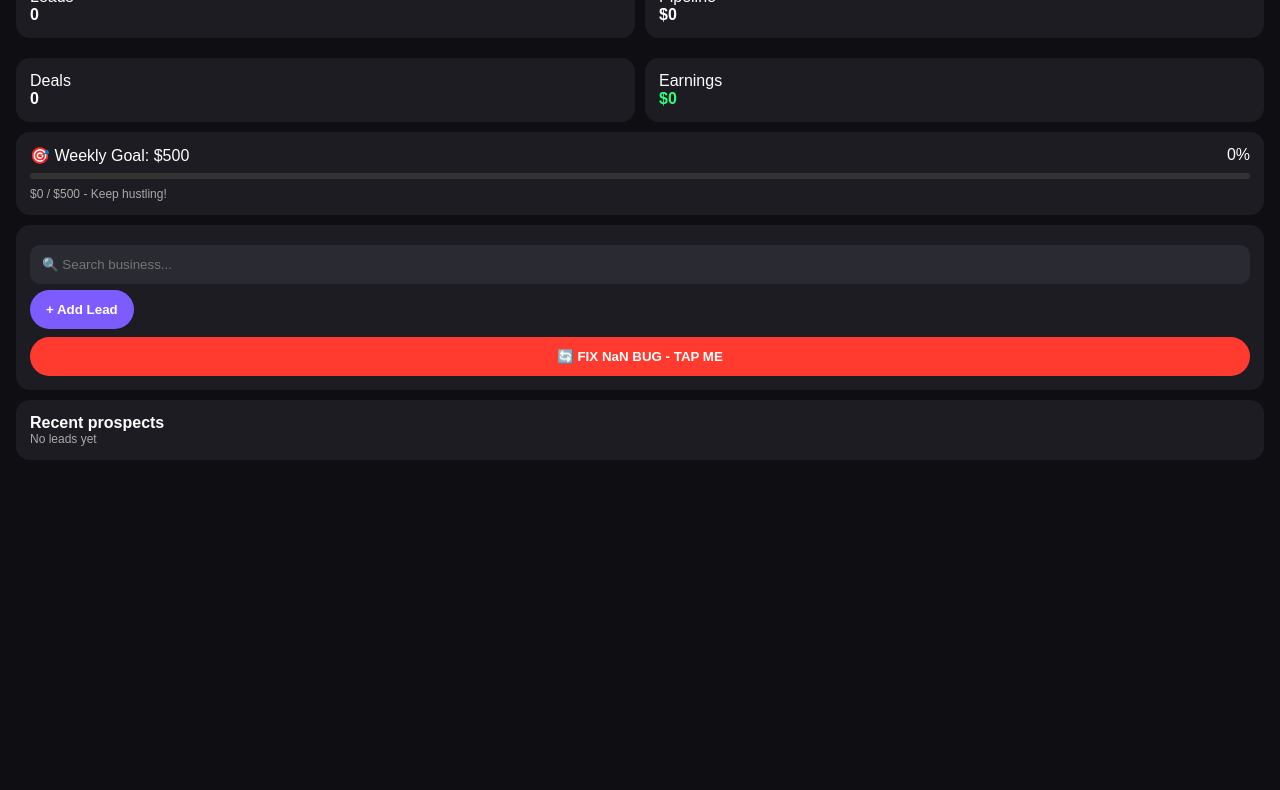
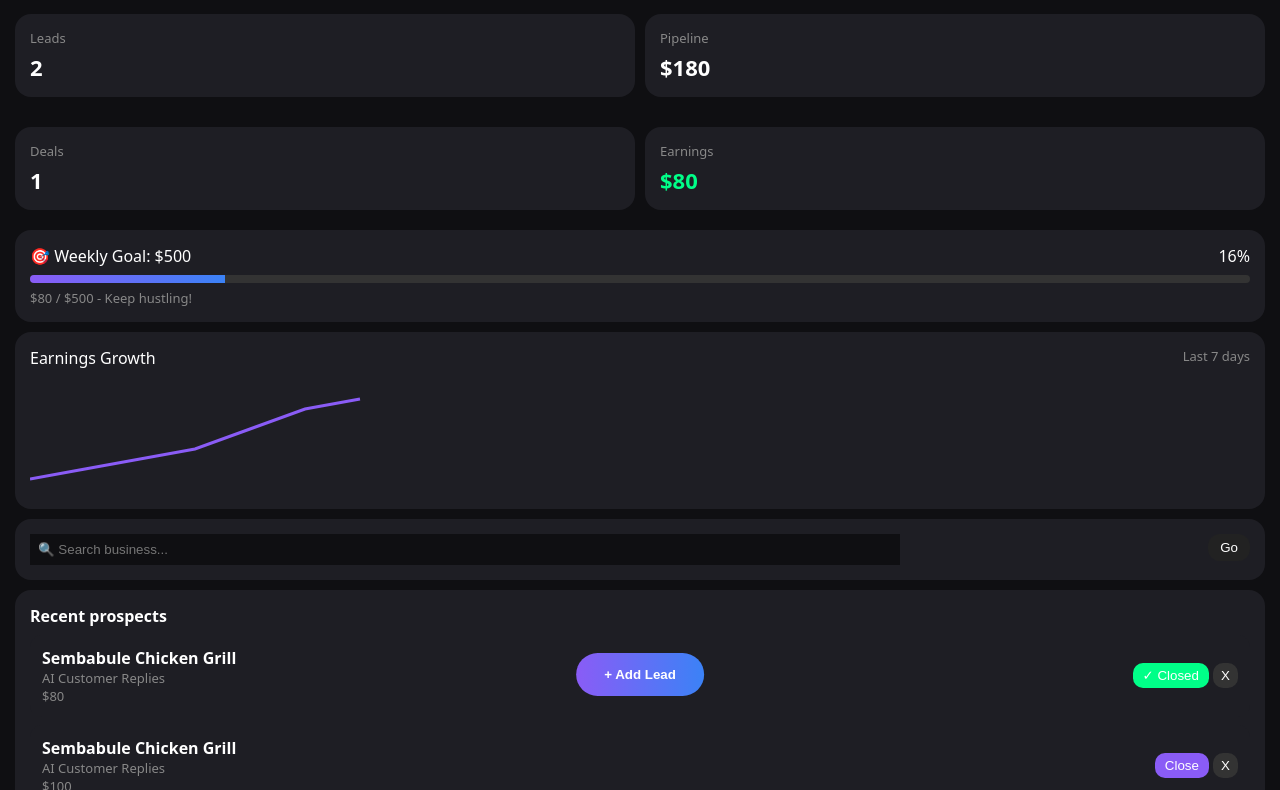
Before and after one commit to olivieelias1-commits/my-project, a plain HTML site: page index.html in a window 1280 px wide. Shown: the part 84-874 px from the top of the page. Before the commit the page ends 800 px from the top, so only its background shows below. Drawn offline with Linux system fonts and the light colour scheme.

Commit message:
Update index.html
Signed-off-by: olivieelias1-commits <olivieelias1@gmail.com>

```diff
--- a/index.html
+++ b/index.html
@@ -1,88 +1,76 @@
 <!DOCTYPE html>
 <html>
 <head>
-<meta name="viewport" content="width=device-width, initial-scale=1">
+<meta charset="UTF-8">
+<meta name="viewport" content="width=device-width, initial-scale=1.0">
 <title>My Hustle Dashboard</title>
 <style>
-body{background:#0f0f13;color:white;font-family:sans-serif;margin:0;padding:16px}
-.card{background:#1c1c22;padding:14px;border-radius:14px;margin-bottom:10px}
-.row{display:grid;grid-template-columns:1fr 1fr;gap:10px}
-h1{font-size:22px;margin:8px 0}
-.small{color:#aaa;font-size:12px}
-.green{color:#2eff7a}
-input{width:100%;padding:12px;border-radius:10px;border:0;background:#2a2a33;color:white;margin:6px 0;box-sizing:border-box}
-button{padding:12px 16px;border-radius:20px;border:0;background:#7c5cff;color:white;font-weight:bold}
+body{background:#0f0f12;color:white;font-family:system-ui;padding:15px;margin:0;padding-bottom:80px}
 .top{display:flex;justify-content:space-between;align-items:center}
+.card{background:#1e1e24;border-radius:16px;padding:15px;margin:10px 0}
+.grid{display:grid;grid-template-columns:1fr 1fr;gap:10px}
+.small{color:#888;font-size:13px}
+.big{font-size:22px;font-weight:bold;margin-top:5px}
+.green{color:#00ff88}
+.bar{height:8px;background:#333;border-radius:10px;overflow:hidden;margin-top:8px}
+.fill{height:100%;background:linear-gradient(90deg,#8a5cf6,#3b82f6);width:16%}
+.lead{background:#1e1e24;border-radius:12px;padding:12px;margin:8px 0;display:flex;justify-content:space-between;align-items:center}
+.btn{position:fixed;bottom:20px;left:50%;transform:translateX(-50%);background:linear-gradient(90deg,#8a5cf6,#3b82f6);color:white;border:none;padding:14px 28px;border-radius:30px;font-weight:bold;z-index:5}
 </style>
 </head>
 <body>
-<div class="top"><h1>My Hustle Dashboard</h1><button onclick="localStorage.clear();location.reload()" style="background:#333">Logout</button></div>
-
-<div class="row">
-<div class="card">Leads<br><b id="leads">0</b></div>
-<div class="card">Pipeline<br><b id="pipe">$0</b></div>
-<div class="card">Deals<br><b id="deals">0</b></div>
-<div class="card">Earnings<br><b id="earn" class="green">$0</b></div>
+<div class="top"><h2>My Hustle Dashboard</h2><button style="background:#222;color:white;border:none;padding:8px 14px;border-radius:20px">Logout</button></div>
+<div class="grid">
+<div class="card"><div class="small">Leads</div><div class="big" id="leads">2</div></div>
+<div class="card"><div class="small">Pipeline</div><div class="big" id="pipe">$180</div></div>
+<div class="card"><div class="small">Deals</div><div class="big" id="deals">1</div></div>
+<div class="card"><div class="small">Earnings</div><div class="big green" id="earn">$80</div></div>
 </div>
-
 <div class="card">
-<div style="display:flex;justify-content:space-between"><span>🎯 Weekly Goal: $500</span><span id="pct">0%</span></div>
-<div style="background:#333;height:6px;border-radius:10px;margin:8px 0"><div id="bar" style="height:6px;width:0%;background:#7c5cff;border-radius:10px"></div></div>
-<div class="small" id="goalText">$0 / $500 - Keep hustling!</div>
+<div style="display:flex;justify-content:space-between"><span>🎯 Weekly Goal: $500</span><span id="pct">16%</span></div>
+<div class="bar"><div class="fill" id="fill"></div></div>
+<div class="small" style="margin-top:6px" id="goalTxt">$80 / $500 - Keep hustling!</div>
 </div>
-
-<div class="card">
-<input id="biz" placeholder="🔍 Search business...">
-<button id="addLeadBtn">+ Add Lead</button>
-<button id="fixBtn" style="background:#ff3b30;margin-top:8px;width:100%">🔄 FIX NaN BUG - TAP ME</button>
-</div>
-
-<div class="card" id="list"><b>Recent prospects</b><div id="prospects"></div></div>
-
+<div class="card"><div style="display:flex;justify-content:space-between"><span>Earnings Growth</span><span class="small">Last 7 days</span></div><canvas id="chart" height="120" width="350"></canvas></div>
+<div class="card"><input id="search" placeholder="🔍 Search business..." style="width:70%;background:#0f0f12;border:none;color:white;padding:8px"><button style="float:right;background:#222;color:white;border:none;padding:6px 12px;border-radius:12px">Go</button></div>
+<div class="card"><b>Recent prospects</b><div id="list"></div></div>
+<button class="btn" onclick="addLead()">+ Add Lead</button>
 <script>
-let data = JSON.parse(localStorage.getItem('hustle')||'[]');
-function toNum(v){ let n=Number(v); return isNaN(n)?0:n; }
-function save(){ localStorage.setItem('hustle', JSON.stringify(data)); render(); }
+let data=JSON.parse(localStorage.getItem('hustle_data')||'[{"name":"Sembabule Chicken Grill","service":"AI Customer Replies","value":80,"status":"closed"},{"name":"Sembabule Chicken Grill","service":"AI Customer Replies","value":100,"status":"new"}]');
 function render(){
-  let leads = data.length;
-  let total = 0; let closed = 0;
-  data.forEach(d=>{
-    let amt = toNum(d.amount);
-    total += amt;
-    if(d.status==='closed') closed++;
-  });
-  // fix NaN
-  if(isNaN(total)) total=0;
-  if(isNaN(closed)) closed=0;
-  let pct = Math.min(100, Math.round((total/500)*100)) || 0;
-
-  document.getElementById('leads').innerText = leads;
-  document.getElementById('pipe').innerText = '$'+total;
-  document.getElementById('deals').innerText = closed;
-  document.getElementById('earn').innerText = '$'+total;
-  document.getElementById('pct').innerText = pct+'%';
-  document.getElementById('bar').style.width = pct+'%';
-  document.getElementById('goalText').innerText = '$'+total+' / $500 - Keep hustling!';
-
-  let html='';
-  data.forEach((d,i)=>{
-    html+=`<div style="margin-top:10px;padding:8px;background:#2a2a33;border-radius:8px">${d.name||'Local Restaurant'} - $${toNum(d.amount)} <button onclick="del(${i})" style="padding:4px 8px;background:red">X</button></div>`;
-  });
-  document.getElementById('prospects').innerHTML=html||'<div class="small">No leads yet</div>';
+let total=data.reduce((a,b)=>a+b.value,0);
+let closed=data.filter(d=>d.status=='closed');
+let earned=closed.reduce((a,b)=>a+b.value,0);
+document.getElementById('leads').innerText=data.length;
+document.getElementById('pipe').innerText='$'+total;
+document.getElementById('deals').innerText=closed.length;
+document.getElementById('earn').innerText='$'+earned;
+let p=Math.min(100,Math.round(earned/500*100));
+document.getElementById('pct').innerText=p+'%';
+document.getElementById('fill').style.width=p+'%';
+document.getElementById('goalTxt').innerText='$'+earned+' / $500 - Keep hustling!';
+let list=document.getElementById('list');list.innerHTML='';
+data.forEach((d,i)=>{
+let div=document.createElement('div');div.className='lead';
+div.innerHTML=`<div><b>${d.name}</b><div class="small">${d.service}<br>$${d.value}</div></div><div><button onclick="closeDeal(${i})" style="background:${d.status=='closed'?'#00ff88':'#8a5cf6'};border:none;color:white;padding:5px 10px;border-radius:10px">${d.status=='closed'?'✓ Closed':'Close'}</button> <button onclick="del(${i})" style="background:#333;color:white;border:none;padding:5px 8px;border-radius:10px">X</button></div>`;
+list.appendChild(div);
+});
+draw(earned);
+localStorage.setItem('hustle_data',JSON.stringify(data));
 }
-window.del=(i)=>{ data.splice(i,1); save(); };
-document.getElementById('addLeadBtn').onclick=()=>{
-  let name = document.getElementById('biz').value || 'Local Business';
-  let amt = prompt('Deal amount? Example: 100');
-  let n = toNum(amt);
-  if(!amt || isNaN(Number(amt))){ alert('Enter valid number like 100'); return; }
-  data.push({name, amount:n, status:'open'});
-  document.getElementById('biz').value=''; save();
-};
-document.getElementById('fixBtn').onclick=()=>{
-  data = data.map(d=>({name:d.name||'Business', amount:toNum(d.amount), status:d.status||'open'})).filter(d=>!isNaN(d.amount));
-  save(); alert('Fixed! NaN removed');
-};
+function draw(e){
+let c=document.getElementById('chart');let ctx=c.getContext('2d');ctx.clearRect(0,0,c.width,c.height);
+ctx.beginPath();ctx.strokeStyle='#8a5cf6';ctx.lineWidth=3;
+let pts=[0,10,20,30,50,70,e];ctx.moveTo(0,110-pts[0]);
+for(let i=1;i<7;i++){ctx.lineTo(i*55,110-pts[i])}ctx.stroke();
+}
+function addLead(){
+let name=prompt('Business name?','Sembabule Shop');if(!name)return;
+let val=parseInt(prompt('Deal value?','100'));if(!val)return;
+data.push({name,service:'AI Customer Replies',value:val,status:'new'});render();
+}
+function closeDeal(i){data[i].status='closed';render()}
+function del(i){if(confirm('Delete?')){data.splice(i,1);render()}}
 render();
 </script>
 </body>
```
